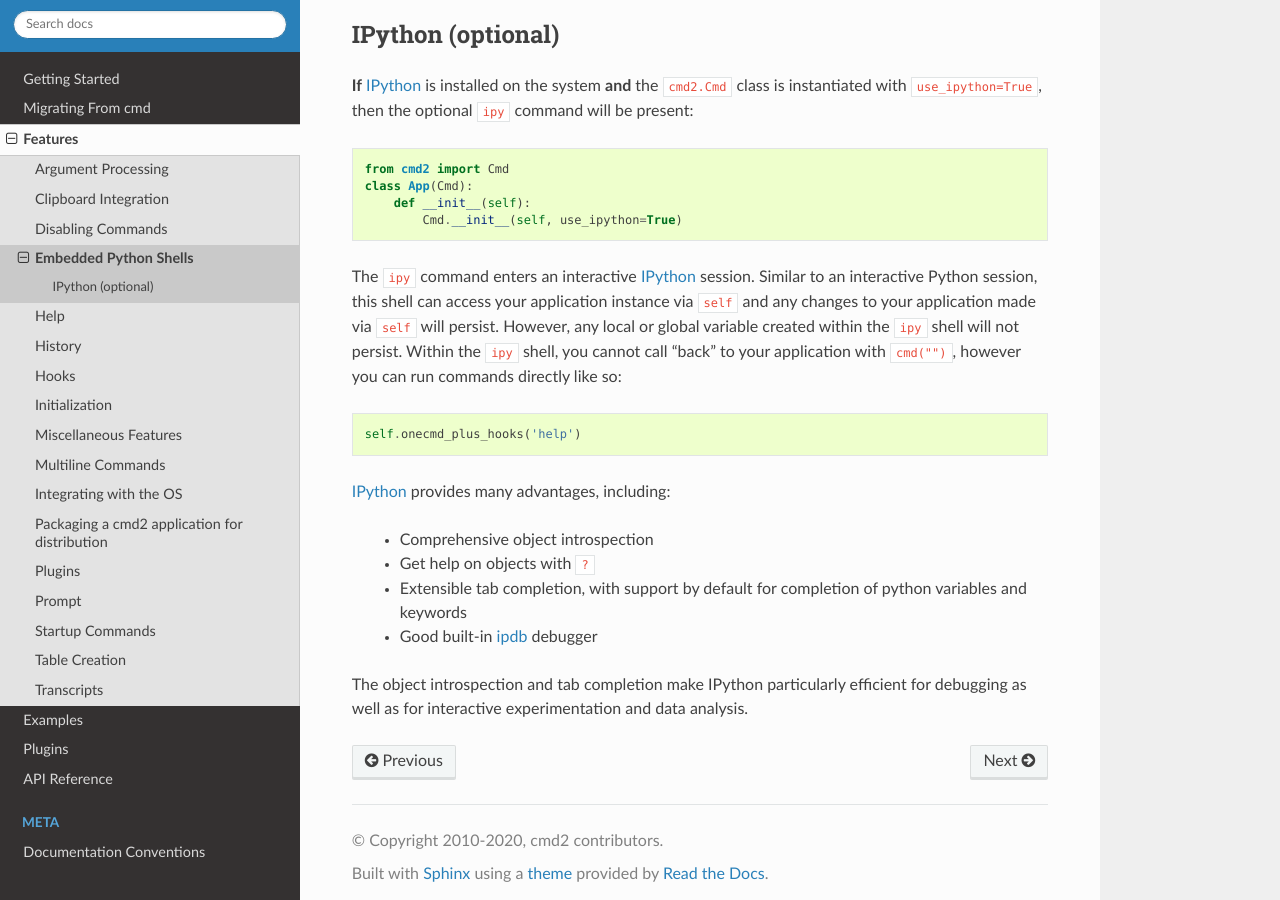
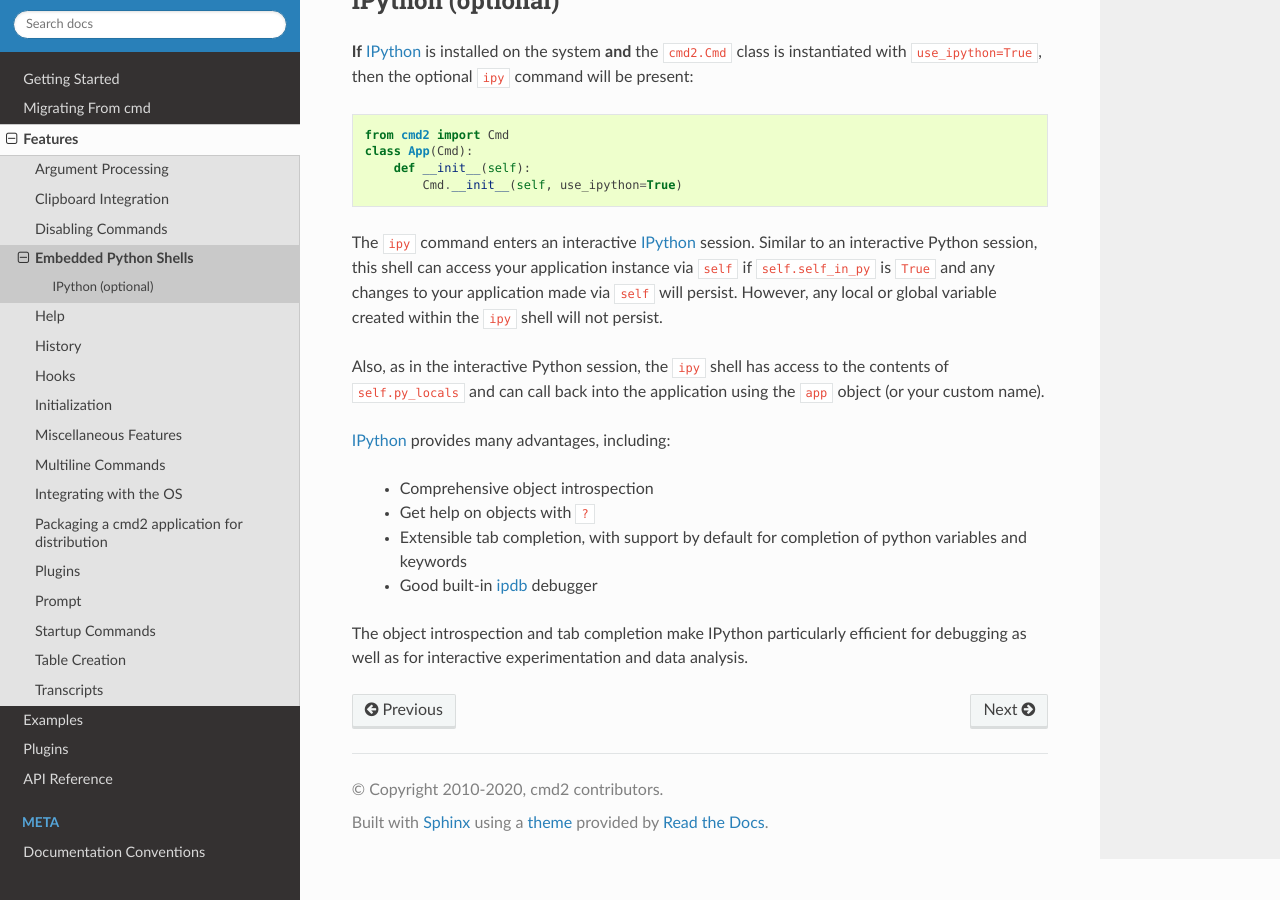
Before and after one commit to python-cmd2/cmd2, a Sphinx documentation site: the page built from docs/features/embedded_python_shells.rst, in a window 1280 px wide and 900 px high, scrolled down 2010 px. Built offline with Sphinx 7.4.7 and the Read the Docs theme 2.0.0, drawn with Linux system fonts in a browser that asks for light colours; pages that are not in the unit, such as notebooks, are missing from menus; the version number could not be read and is left out; some of the changed text lies outside the part shown.

Commit message:
ipy command now includes all of self.py_locals in the IPython environment

```diff
--- a/docs/features/embedded_python_shells.rst
+++ b/docs/features/embedded_python_shells.rst
@@ -8,18 +8,15 @@
 your ``cmd2`` application while maintaining isolation.
 
 You may optionally enable full access to to your application by setting
-``self_in_py`` to ``True``.  Enabling this flag adds ``self`` to the python
-session, which is a reference to your ``cmd2`` application. This can be useful
-for debugging your application.
+``self.self_in_py`` to ``True``.  Enabling this flag adds ``self`` to the
+python session, which is a reference to your ``cmd2`` application. This can be
+useful for debugging your application.
+
+Anything in ``self.py_locals`` is always available in the Python environment.
 
 The ``app`` object (or your custom name) provides access to application
 commands through raw commands.  For example, any application command call be
 called with ``app("<command>")``.
-
-::
-
-    >>> app('say --piglatin Blah')
-    lahBay
 
 More Python examples:
 
@@ -114,12 +111,13 @@
 
 The ``ipy`` command enters an interactive IPython_ session.  Similar to an
 interactive Python session, this shell can access your application instance via
-``self`` and any changes to your application made via ``self`` will persist.
-However, any local or global variable created within the ``ipy`` shell will not
-persist. Within the ``ipy`` shell, you cannot call "back" to your application
-with ``cmd("")``, however you can run commands directly like so::
+``self`` if ``self.self_in_py`` is ``True`` and any changes to your application
+made via ``self`` will persist. However, any local or global variable created
+within the ``ipy`` shell will not persist.
 
-    self.onecmd_plus_hooks('help')
+Also, as in the interactive Python session, the ``ipy`` shell has access to the
+contents of ``self.py_locals`` and can call back into the application using the
+``app`` object (or your custom name).
 
 IPython_ provides many advantages, including:
 
```
Also changed, not shown: CHANGELOG.md (+1 -0 lines), 1 other file.
